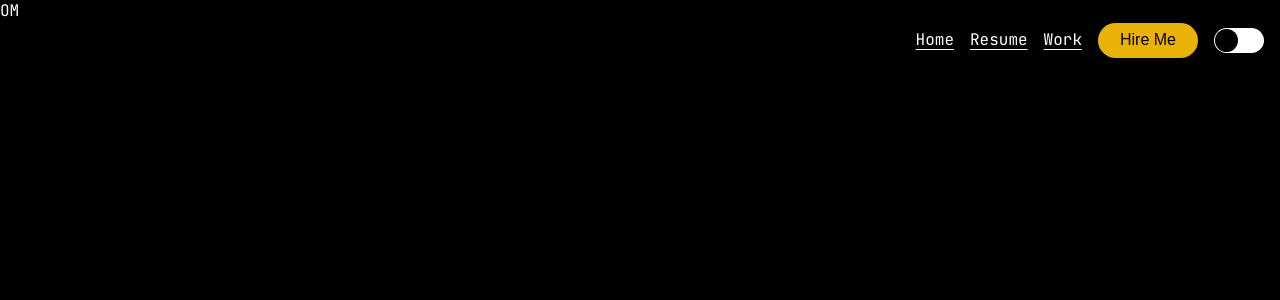
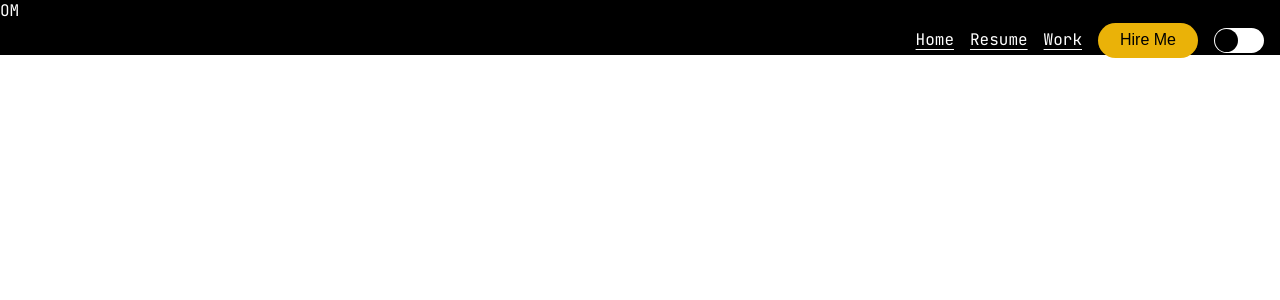
Before and after one commit to yuvahariJ/portfolio, a React (Create React App) app in the folder my-portfolio-app/: page / in a window 1280 px wide. Shown: the top 300 px of the page. Built offline with nearby package versions, Linux system fonts and the light colour scheme.

Commit message:
Adjusted page height

```diff
--- a/my-portfolio-app/src/App.css
+++ b/my-portfolio-app/src/App.css
@@ -9,7 +9,7 @@ body {
 
 #main-div{
   width:100%;
-  height: 100vh;
+  height: 100%;
 }
 
 .dark-theme{
@@ -27,6 +27,14 @@ body {
   font-weight: 500;
 }
 
+.heading-dark{
+  color: var(--greenAcent) !important;
+}
+
+.heading-light{
+  color: var(--orange) !important;
+}
+
 
 /* colors */
 :root{
@@ -36,4 +44,5 @@ body {
   --black:#000;
   --greenAcent:#00FF99;
   --orange:#f97316;
+  --blueAcent:#0077B5;
 }
```
